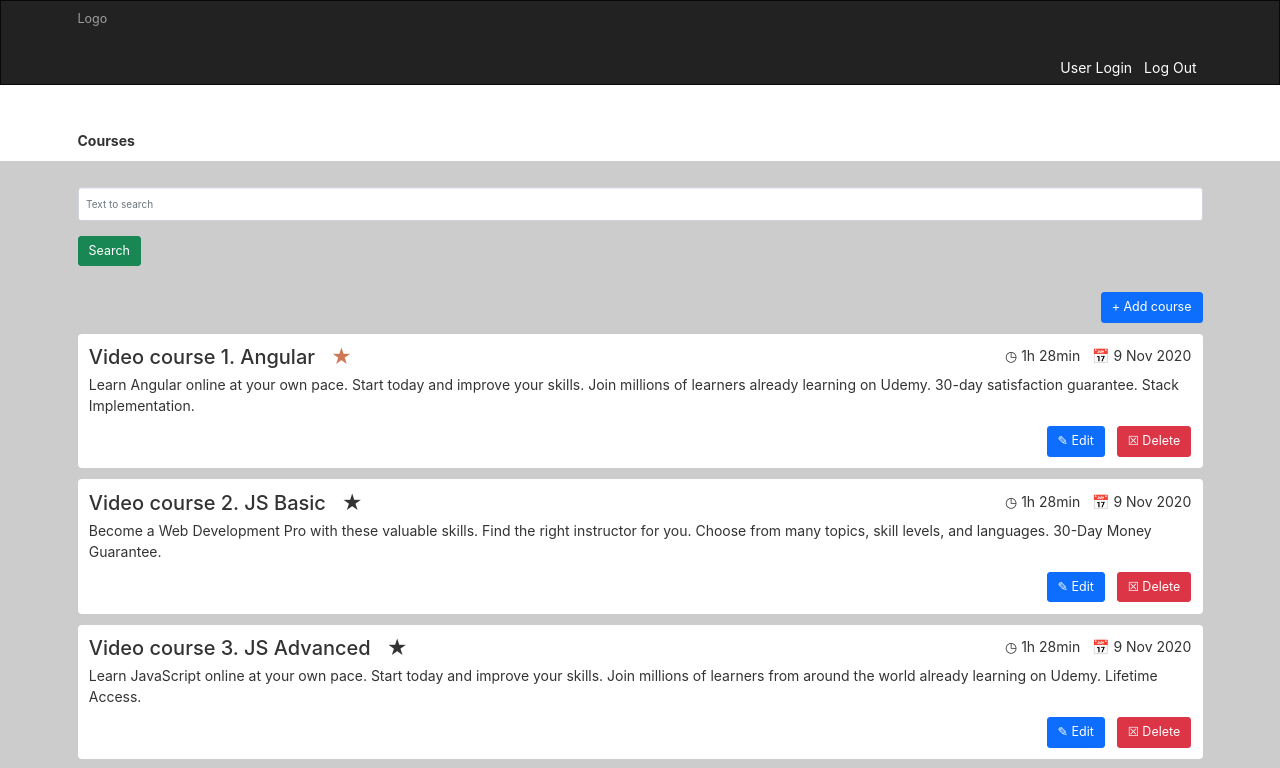
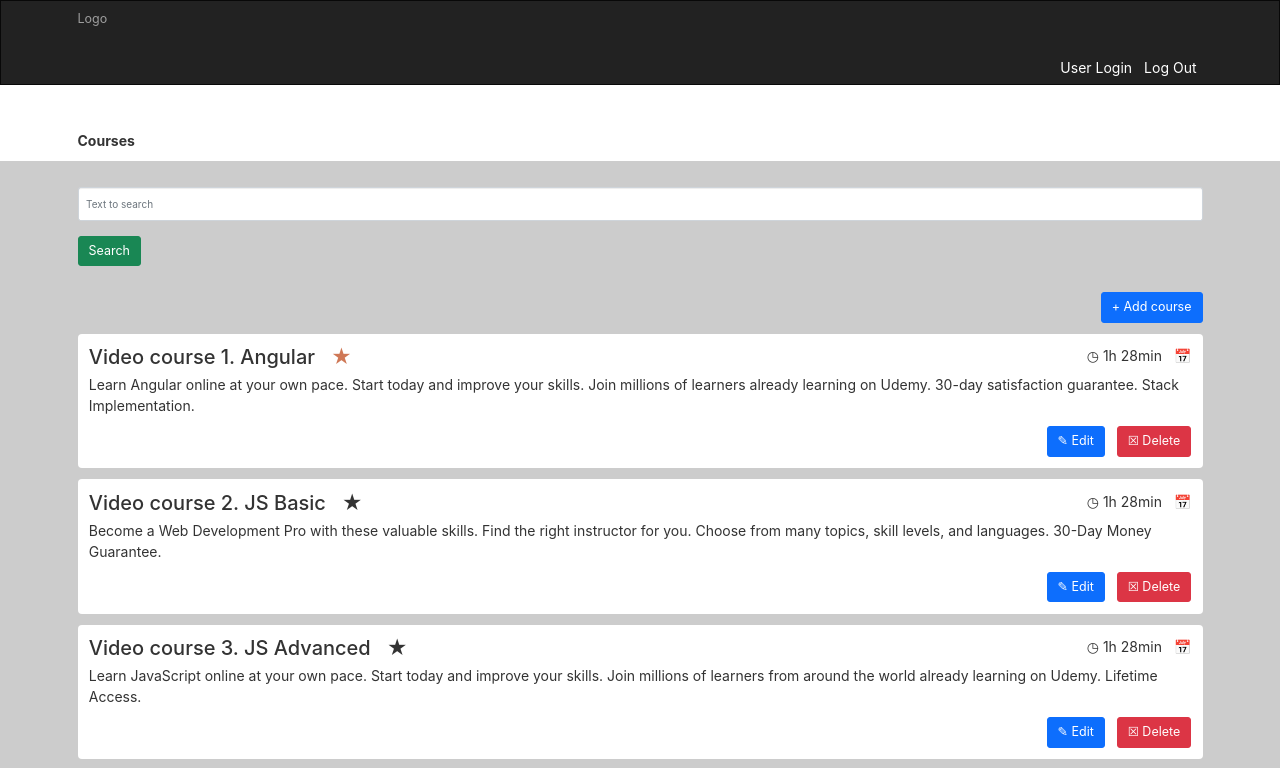
Before and after one commit to lenadgit/angular-project-epam, an Angular app: page / in a window 1280 px wide. Shown: the top 768 px of the page. Built offline with nearby package versions, Linux system fonts and the light colour scheme.

Commit message:
add directive for the date

```diff
--- a/src/app/app.module.ts
+++ b/src/app/app.module.ts
@@ -8,6 +8,7 @@ import { HeaderComponent } from './components/core/header/header.component';
 import { BreadcrumbsComponent } from './components/core/breadcrumbs/breadcrumbs.component';
 import { SearchsectionComponent } from './components/core/page/searchsection/searchsection.component';
 import { CourselistComponent } from './components/core/page/courselist/courselist.component';
+import { CoursedateDirective } from './directives/coursedate.directive';
 
 @NgModule({
   declarations: [
@@ -17,6 +18,7 @@ import { CourselistComponent } from './components/core/page/courselist/courselis
     BreadcrumbsComponent,
     SearchsectionComponent,
     CourselistComponent,
+    CoursedateDirective,
   ],
   imports: [
     BrowserModule,
--- a/src/app/components/core/page/courselist/courselist.component.html
+++ b/src/app/components/core/page/courselist/courselist.component.html
@@ -6,10 +6,10 @@
 	<div>
 		<!--<div class="" *ngFor = "let course of courses | filterBy: courseFilter" > -->
       <div class="" *ngFor = "let course of courses" >
-      <div class="list-item">
+      <div class="list-item" appCoursedate>
         <div class="date-wrapper pull-right">
           <span class="time">&#9719; 1h 28min</span>&nbsp;&nbsp;
-          <span class="date">📅 9 Nov 2020</span>
+          <span class="date">📅 {{creationDate | date}}</span>
         </div>
         <h2>Video course {{course.id}}. {{course.heading}} &nbsp; <span [ngClass]="course.done ? 'yellow-star' : 'transparent-star'">&#9733;</span></h2>
         <p>{{course.text}}</p>
--- /dev/null
+++ b/src/app/directives/coursedate.directive.ts
@@ -0,0 +1,21 @@
+import { Directive, ElementRef, OnInit } from '@angular/core';
+
+@Directive({
+  selector: '[appCoursedate]'
+})
+export class CoursedateDirective implements OnInit {
+
+currentDate = new Date();
+creationDate = new Date(2021, 10, 20);
+
+  constructor(private element: ElementRef) { }
+
+
+  ngOnInit () {
+  	if (this.creationDate < this.currentDate && this.creationDate >= (this.currentDate - 1209600)) {
+     this.element.nativeElement.style.borderColor = 'green';
+  	}
+
+  }
+
+}
```
Also changed, not shown: 1 other file (tests, documents, lock files or other folders).
